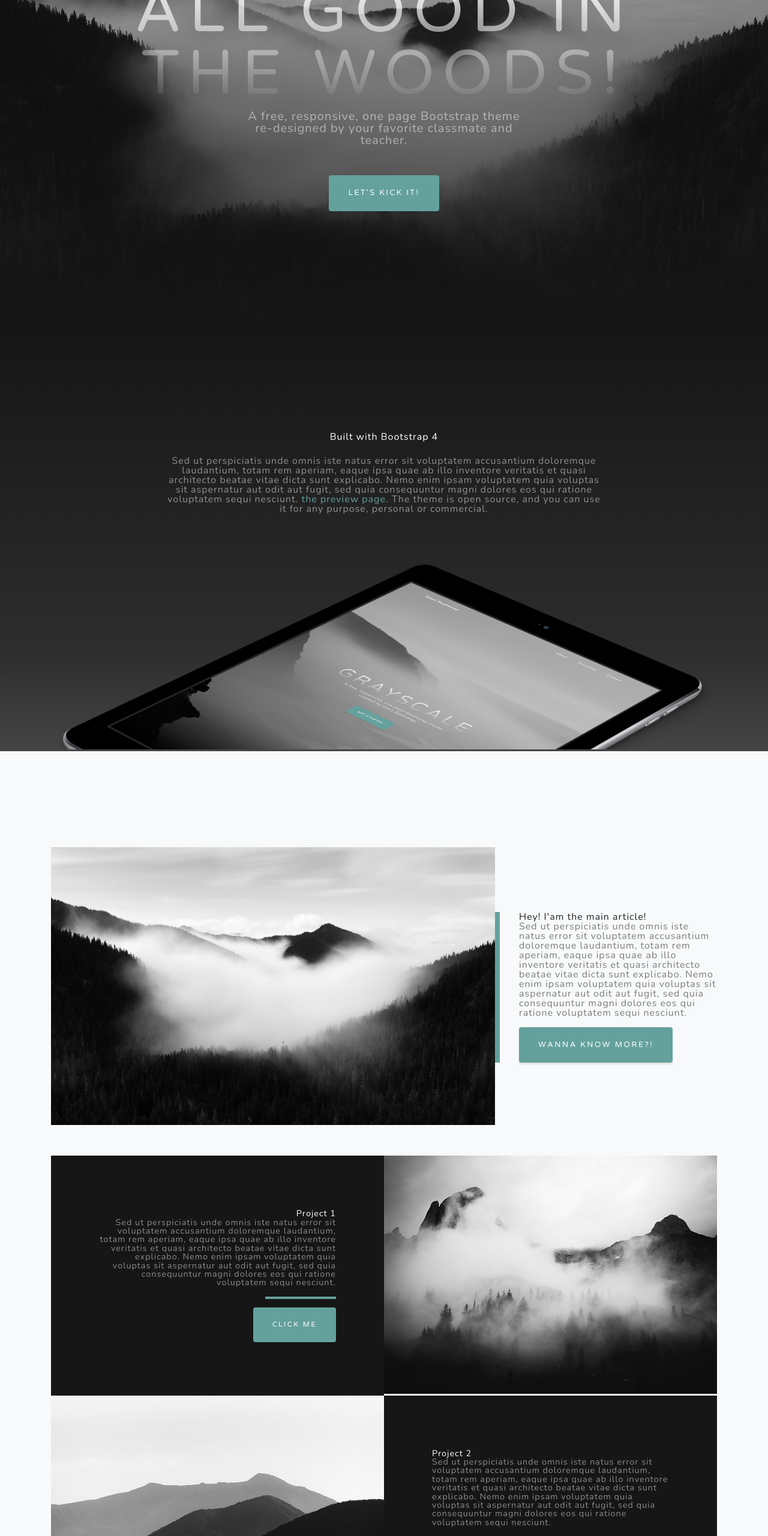
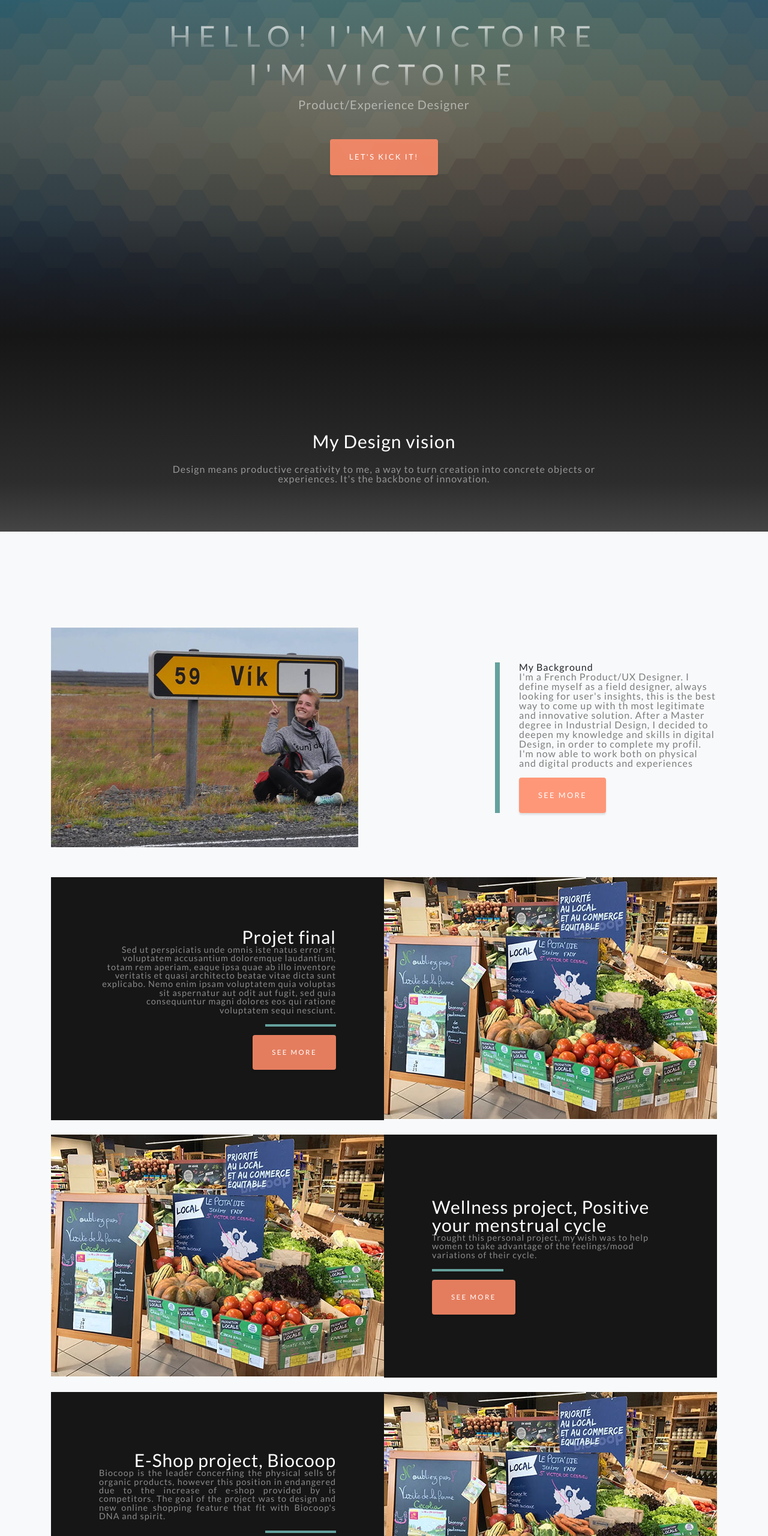
Before and after one commit to Vicb113/victoire.bailleul, a website: page index.html in a window 1280 px wide. Shown: the part 240-2800 px from the top of the page at 60% size. Drawn offline with nearby package versions, Linux system fonts and the light colour scheme.

Commit message:
version 2 (1/05/19)

```diff
--- a/css/style.css
+++ b/css/style.css
@@ -2,7 +2,7 @@
 
 #mainNav {
   min-height: 56px;
-  background-color: #fff;
+  background-color: rgb(114, 201, 201);
 }
 #mainNav .navbar-toggler {
   font-size: 80%;
@@ -14,7 +14,7 @@
   outline: 0;
 }
 #mainNav .navbar-brand {
-  color: #161616;
+  color: #eeeeee;
   font-weight: 700;
   padding: 0.9rem 0;
 }
@@ -90,22 +90,22 @@
       color-stop(75%, rgba(22, 22, 22, 0.7)),
       to(#161616)
     ),
-    url(../img/bg-masthead.jpg);
+    url(../img/facette.jpg);
   background: linear-gradient(
       to bottom,
       rgba(22, 22, 22, 0.3) 0,
       rgba(22, 22, 22, 0.7) 75%,
       #161616 100%
     ),
-    url(../img/bg-masthead.jpg);
+    url(../img/facette.jpg);
   background-position: center;
   background-repeat: no-repeat;
   background-attachment: scroll;
   background-size: cover;
 }
 .masthead h1 {
-  font-family: "Varela Round";
-  font-size: 2.5rem;
+  font-family: "Lato", sans-serif;
+  font-size: 1.5rem;
   line-height: 2.5rem;
   letter-spacing: 0.8rem;
   background: -webkit-linear-gradient(
@@ -131,8 +131,8 @@
     padding: 0;
   }
   .masthead h1 {
-    font-size: 6.5rem;
-    line-height: 6.5rem;
+    font-size: 3rem;
+    line-height: 4rem;
     letter-spacing: 0.8rem;
   }
   .masthead h2 {
@@ -144,14 +144,14 @@
   -webkit-box-shadow: 0 0.1875rem 0.1875rem 0 rgba(0, 0, 0, 0.1) !important;
   box-shadow: 0 0.1875rem 0.1875rem 0 rgba(0, 0, 0, 0.1) !important;
   padding: 1.25rem 2rem;
-  font-family: "Varela Round";
+  font-family: "Lato", sans-serif;
   font-size: 80%;
   text-transform: uppercase;
   letter-spacing: 0.15rem;
   border: 0;
 }
 .btn-primary {
-  background-color: #64a19d;
+  background-color: #ff8b68e1;
 }
 .btn-primary:hover {
   background-color: #4f837f;
@@ -219,7 +219,7 @@
 }
 .contact-section .card h4 {
   font-size: 0.8rem;
-  font-family: "Varela Round";
+  font-family: "Lato", sans-serif;
   text-transform: uppercase;
   letter-spacing: 0.15rem;
 }
@@ -247,7 +247,7 @@
   color: #fff;
 }
 body {
-  font-family: Nunito;
+  font-family: "Lato", sans-serif;
   letter-spacing: 0.0625em;
 }
 a {
@@ -270,3 +270,37 @@ a:hover {
 footer {
   padding: 5rem 0;
 }
+
+#imgProfil {
+  width: 40vw;
+}
+
+/* h4 {
+  font-size: 20px;
+  margin-bottom: 2vh;
+} */
+
+h3 {
+  font-family: "Lato", sans-serif;
+  color: rgb(255, 255, 255)
+  font-size: 15px;
+  margin-bottom: 2vh;
+  margin: 2vh;
+}
+
+.text-white {
+  font-size: 30px;
+}
+
+.background {
+  font-size: 20px;
+}
+
+.standardCard {
+  height: 396px;
+  width: 555px;
+}
+
+h1 {
+  font-size: 20px;
+}
--- a/index.html
+++ b/index.html
@@ -9,7 +9,7 @@
     <meta name="description" content="" />
     <meta name="author" content="" />
 
-    <title>My Landing Page</title>
+    <title>Victoire Bailleul</title>
 
     <!-- Bootstrap core CSS -->
     <link href="vendor/bootstrap/css/bootstrap.min.css" rel="stylesheet" />
@@ -24,6 +24,7 @@
       href="https://fonts.googleapis.com/css?family=Nunito:200,200i,300,300i,400,400i,600,600i,700,700i,800,800i,900,900i"
       rel="stylesheet"
     />
+    <link href="https://fonts.googleapis.com/css?family=Lato" rel="stylesheet">
 
     <!-- reset style -->
     <link href="css/reset.css" rel="stylesheet" />
@@ -37,7 +38,7 @@
     <nav class="navbar navbar-expand-lg navbar-light fixed-top" id="mainNav">
       <div class="container">
         <a class="navbar-brand js-scroll-trigger" href="#page-top"
-          >My Landing Page</a
+          >My landing page</a
         >
         <button
           class="navbar-toggler navbar-toggler-right"
@@ -73,10 +74,13 @@
     <header class="masthead">
       <div class="container d-flex h-100 align-items-center">
         <div class="mx-auto text-center">
-          <h1 class="mx-auto my-0 text-uppercase">All good in the woods!</h1>
+          <h1 class="mx-auto my-0 text-uppercase">
+            Hello! I'm Victoire
+          </h1>
+          <h1 class="mx-auto my-0 text-uppercase">I'm Victoire</h1>
+
           <h2 class="text-white-50 mx-auto mt-2 mb-5">
-            A free, responsive, one page Bootstrap theme re-designed by your
-            favorite classmate and teacher.
+            Product/Experience Designer
           </h2>
           <a href="#about" class="btn btn-primary js-scroll-trigger"
             >Let's kick it!</a
@@ -90,23 +94,20 @@
       <div class="container">
         <div class="row">
           <div class="col-lg-8 mx-auto">
-            <h2 class="text-white mb-4">Built with Bootstrap 4</h2>
+            <h2 class="text-white mb-4">My Design vision</h2>
             <p class="text-white-50">
-              Sed ut perspiciatis unde omnis iste natus error sit voluptatem
-              accusantium doloremque laudantium, totam rem aperiam, eaque ipsa
-              quae ab illo inventore veritatis et quasi architecto beatae vitae
-              dicta sunt explicabo. Nemo enim ipsam voluptatem quia voluptas sit
-              aspernatur aut odit aut fugit, sed quia consequuntur magni dolores
-              eos qui ratione voluptatem sequi nesciunt.
-              <a href="http://startbootstrap.com/template-overviews/grayscale/"
+              Design means productive creativity to me, a way to turn creation
+              into concrete objects or experiences. It's the backbone of
+              innovation.
+              <!-- <a href="http://startbootstrap.com/template-overviews/grayscale/"
                 >the preview page</a
               >. The theme is open source, and you can use it for any purpose,
-              personal or commercial.
+              personal or commercial. -->
             </p>
           </div>
         </div>
-        <img src="img/ipad.png" class="img-fluid" alt="" />
-      </div>
+        <!-- <img src="img/ipad.png" class="img-fluid" alt="" />
+      </div> -->
     </section>
 
     <!-- Projects Section -->
@@ -117,25 +118,26 @@
           <div class="col-xl-8 col-lg-7">
             <img
               class="img-fluid mb-3 mb-lg-0"
-              src="img/bg-masthead.jpg"
-              alt=""
+              id="imgProfil"
+              src="img/VICC.jpg"
+              alt="picture of Victoire"
             />
           </div>
           <div class="col-xl-4 col-lg-5">
             <div class="featured-text text-center text-lg-left">
-              <h4>Hey! I'am the main article!</h4>
+              <h4>My Background</h4>
               <p class="text-black-50 mb-0">
-                Sed ut perspiciatis unde omnis iste natus error sit voluptatem
-                accusantium doloremque laudantium, totam rem aperiam, eaque ipsa
-                quae ab illo inventore veritatis et quasi architecto beatae
-                vitae dicta sunt explicabo. Nemo enim ipsam voluptatem quia
-                voluptas sit aspernatur aut odit aut fugit, sed quia
-                consequuntur magni dolores eos qui ratione voluptatem sequi
-                nesciunt.
+                I'm a French Product/UX Designer. I define myself as a field
+                designer, always looking for user's insights, this is the best
+                way to come up with th most legitimate and innovative solution.
+                After a Master degree in Industrial Design, I decided to deepen
+                my knowledge and skills in digital Design, in order to complete
+                my profil. I'm now able to work both on physical and digital
+                products and experiences
               </p>
               <br />
-              <a href="" class="btn btn-primary js-scroll-trigger"
-                >wanna know more?!</a
+              <a href="https://medium.com/@victoire.bailleul" target="_blank" class="btn btn-primary js-scroll-trigger"
+                >See more</a
               >
             </div>
           </div>
@@ -144,7 +146,7 @@
         <!-- Project One -->
         <div class="row justify-content-center no-gutters">
           <div class="col-lg-6">
-            <img class="img-fluid" src="img/demo-image-02.jpg" alt="" />
+            <img class="img-fluid" src="img/BIO.jpg" alt="" />
           </div>
           <div class="col-lg-6 order-lg-first">
             <div class="bg-black text-center h-100 project">
@@ -152,7 +154,7 @@
                 <div
                   class="project-text w-100 my-auto text-center text-lg-right"
                 >
-                  <h4 class="text-white">Project 1</h4>
+                  <h4 class="text-white">Projet final</h4>
                   <p class="mb-0 text-white-50">
                     Sed ut perspiciatis unde omnis iste natus error sit
                     voluptatem accusantium doloremque laudantium, totam rem
@@ -164,8 +166,8 @@
                   </p>
                   <hr class="d-none d-lg-block mb-0 mr-0" />
                   <br />
-                  <a href="" class="btn btn-primary js-scroll-trigger"
-                    >Click me</a
+                  <a href="https://medium.com/@victoire.bailleul" target="_blank" class="btn btn-primary js-scroll-trigger"
+                    >See more</a
                   >
                 </div>
               </div>
@@ -174,9 +176,9 @@
         </div>
 
         <!-- Project Two  -->
-        <div class="row justify-content-center no-gutters mb-5 mb-lg-0">
+        <div class="row justify-content-center no-gutters mb-5 mb-lg-0 my-4">
           <div class="col-lg-6">
-            <img class="img-fluid" src="img/demo-image-01.jpg" alt="" />
+            <img class="img-fluid" src="img/BIO.jpg" alt="" />
           </div>
           <div class="col-lg-6">
             <div class="bg-black text-center h-100 project">
@@ -184,20 +186,14 @@
                 <div
                   class="project-text w-100 my-auto text-center text-lg-left"
                 >
-                  <h4 class="text-white">Project 2</h4>
-                  <p class="mb-0 text-white-50">
-                    Sed ut perspiciatis unde omnis iste natus error sit
-                    voluptatem accusantium doloremque laudantium, totam rem
-                    aperiam, eaque ipsa quae ab illo inventore veritatis et
-                    quasi architecto beatae vitae dicta sunt explicabo. Nemo
-                    enim ipsam voluptatem quia voluptas sit aspernatur aut odit
-                    aut fugit, sed quia consequuntur magni dolores eos qui
-                    ratione voluptatem sequi nesciunt.
+                  <h4 class="text-white">Wellness project, Positive your menstrual cycle</h4>
+                  <p class="mb-0 text-white-50 justify-content-right">
+                    Trought this personal project, my wish was to help women to take advantage of the feelings/mood variations of their cycle.
                   </p>
                   <hr class="d-none d-lg-block mb-0 ml-0" />
                   <br />
-                  <a href="" class="btn btn-primary js-scroll-trigger"
-                    >Click me</a
+                  <a href="https://medium.com/@victoire.bailleul" target="_blank" class="btn btn-primary js-scroll-trigger"
+                    >See more</a
                   >
                 </div>
               </div>
@@ -206,9 +202,9 @@
         </div>
 
         <!-- Project Three -->
-        <div class="row justify-content-center no-gutters">
+        <div class="row justify-content-center no-gutters my-4">
           <div class="col-lg-6">
-            <img class="img-fluid" src="img/demo-image-02.jpg" alt="" />
+            <img class="img-fluid" src="img/BIO.jpg" alt="" />
           </div>
           <div class="col-lg-6 order-lg-first">
             <div class="bg-black text-center h-100 project">
@@ -216,15 +212,9 @@
                 <div
                   class="project-text w-100 my-auto text-center text-lg-right"
                 >
-                  <h4 class="text-white">Project 3</h4>
-                  <p class="mb-0 text-white-50">
-                    Sed ut perspiciatis unde omnis iste natus error sit
-                    voluptatem accusantium doloremque laudantium, totam rem
-                    aperiam, eaque ipsa quae ab illo inventore veritatis et
-                    quasi architecto beatae vitae dicta sunt explicabo. Nemo
-                    enim ipsam voluptatem quia voluptas sit aspernatur aut odit
-                    aut fugit, sed quia consequuntur magni dolores eos qui
-                    ratione voluptatem sequi nesciunt.
+                  <h4 class="text-white">E-Shop project, Biocoop</h4>
+                  <p class="mb-0 text-white-50 text-justify" >
+                    Biocoop is the leader concerning the physical sells of organic products, however this position in endangered due to the increase of e-shop provided by is competitors. The goal of the project was to design and new online shopping feature that fit with Biocoop's DNA and spirit.
                   </p>
                   <hr class="d-none d-lg-block mb-0 mr-0" />
                   <br />
@@ -239,6 +229,34 @@
       </div>
     </section>
 
+        <!-- Project Three -->
+        <!-- <div class="row justify-content-center no-gutters">
+          <div class="col-lg-6">
+            <img class="img-fluid" src="img/BIO.jpg" alt="" />
+          </div>
+          <div class="col-lg-6 order-lg-first">
+            <div class="bg-black text-center project">
+              <div class="d-flex">
+                <div
+                  class="project-text w-100 my-auto text-center text-lg-right"
+                >
+                  <h4 class="text-white">E-Shop project, Biocoop</h4>
+                  <p class="mb-0 text-white-50 text-justify" >
+                    Biocoop is the leader concerning the physical sells of organic products, however this position in endangered due to the increase of e-shop provided by is competitors. The goal of the project was to design and new online shopping feature that fit with Biocoop's DNA and spirit.
+                  </p>
+                  <hr class="d-none d-lg-block mb-0 mr-0" />
+                  <br />
+                  <a href="" class="btn btn-primary js-scroll-trigger"
+                    >Click me</a
+                  >
+                </div>
+              </div>
+            </div>
+          </div>
+        </div>
+      </div>
+    </section> -->
+
     <!-- Contact Section -->
     <section class="contact-section bg-black" id="contact">
       <div class="container">
@@ -250,7 +268,7 @@
                 <h4 class="text-uppercase m-0">Address</h4>
                 <hr class="my-4" />
                 <div class="small text-black-50">
-                  226 Boulevard Voltaire, Paris - France
+                   Paris, 14 - France
                 </div>
               </div>
             </div>
@@ -263,7 +281,7 @@
                 <h4 class="text-uppercase m-0">Email</h4>
                 <hr class="my-4" />
                 <div class="small text-black-50">
-                  <a href="#">hello@ironhack.com</a>
+                  <a href="mailto:victoire.bailleul@gmail.com">victoire.bailleul@gmail.com</a>
                 </div>
               </div>
             </div>
@@ -275,18 +293,18 @@
                 <i class="fas fa-mobile-alt text-primary mb-2"></i>
                 <h4 class="text-uppercase m-0">Phone</h4>
                 <hr class="my-4" />
-                <div class="small text-black-50">+1 (555) 902-8832</div>
+                <div class="small text-black-50">+33640140598</div>
               </div>
             </div>
           </div>
         </div>
 
         <div class="social d-flex justify-content-center">
-          <a href="#" class="mx-2">
-            <i class="fab fa-twitter"></i>
+          <a href="https://www.linkedin.com/in/victoire-bailleul/" target="_blank" class="mx-2">
+            <i class="fab fa-linkedin"></i>
           </a>
-          <a href="#" class="mx-2">
-            <i class="fab fa-facebook-f"></i>
+          <a href="https://medium.com/@victoire.bailleul" target="_blank" class="mx-2">
+            <i class="fab fa-medium-m"></i>
           </a>
           <a href="#" class="mx-2">
             <i class="fab fa-github"></i>
```
Also changed, not shown: img/BIO.jpg (added), img/BIOCOOP.jpg (added), img/Perspective App Screens Mock-Up.jpg (added), img/VICC.jpg (added), img/biocoop-des-vallons-min.jpg (added), img/facette.jpg (added), img/vic.jpg (added), 1 other file.
